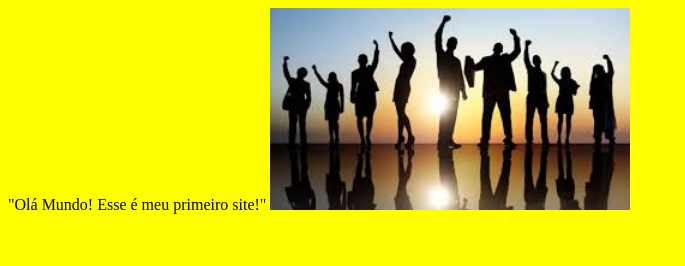
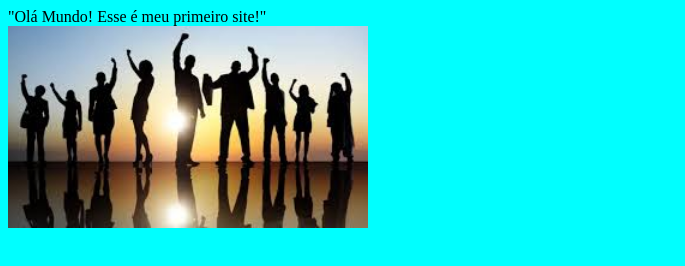
Before and after one commit to guimartinsc/ProjetoWeb1, a plain HTML site: page index.html in a window 1280 px wide. Shown: the whole page, without its empty margins (0-685 px from the left). Drawn offline with Linux system fonts and the light colour scheme.

Commit message:
Segunda Versão do Site

```diff
--- a/index.html
+++ b/index.html
@@ -7,7 +7,7 @@
     <link rel="stylesheet" href="style.css">
 </head>
 <body>
-    "Olá Mundo! Esse é meu primeiro site!"
+    "Olá Mundo! Esse é meu primeiro site!"<br>
     <img src="pessoas.jpg" alt="" width="360px">
 </body>
 </html>
--- a/style.css
+++ b/style.css
@@ -1,3 +1,3 @@
 body{
-    background-color: yellow;
+    background-color: cyan;
 }
```
